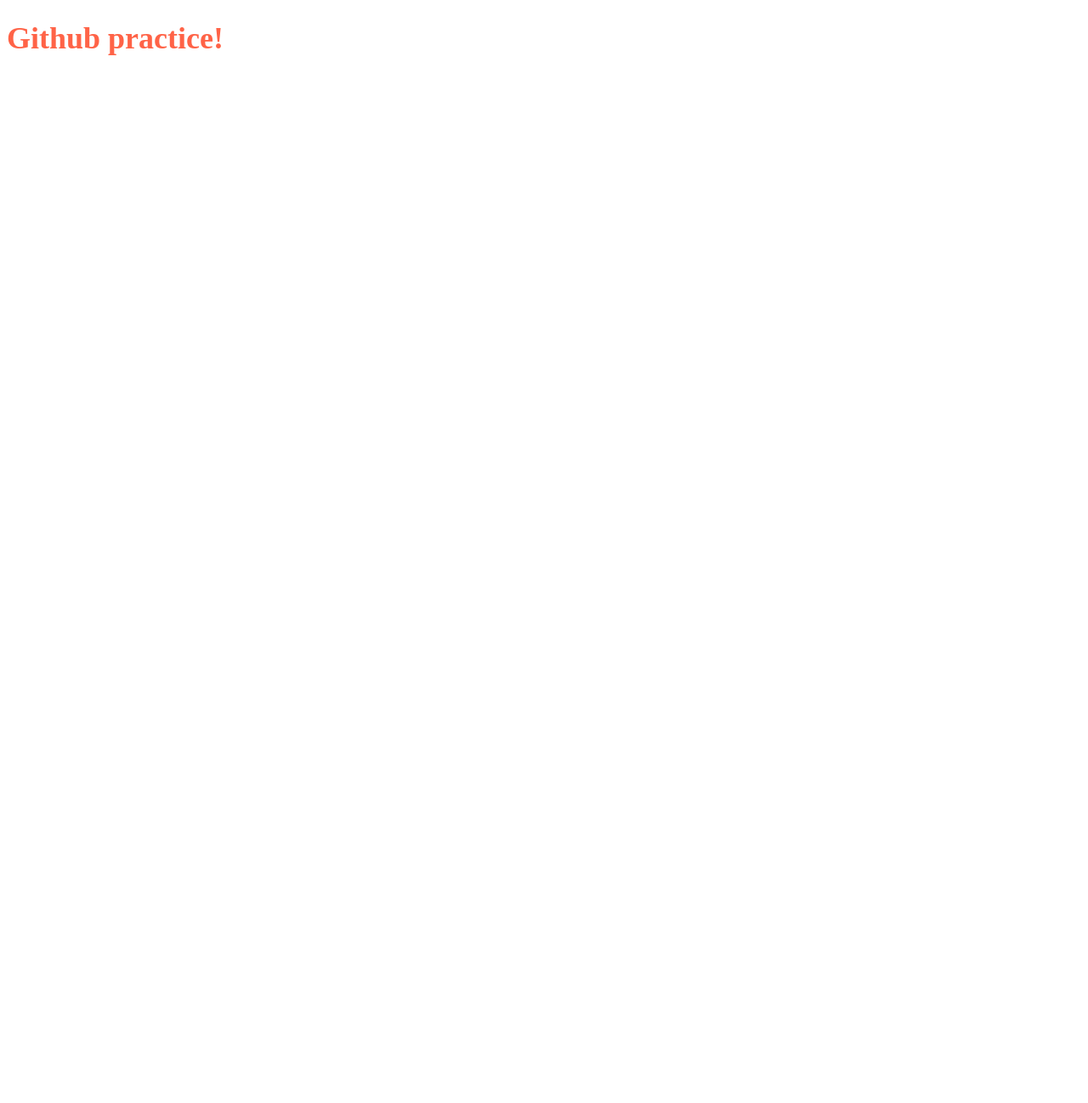
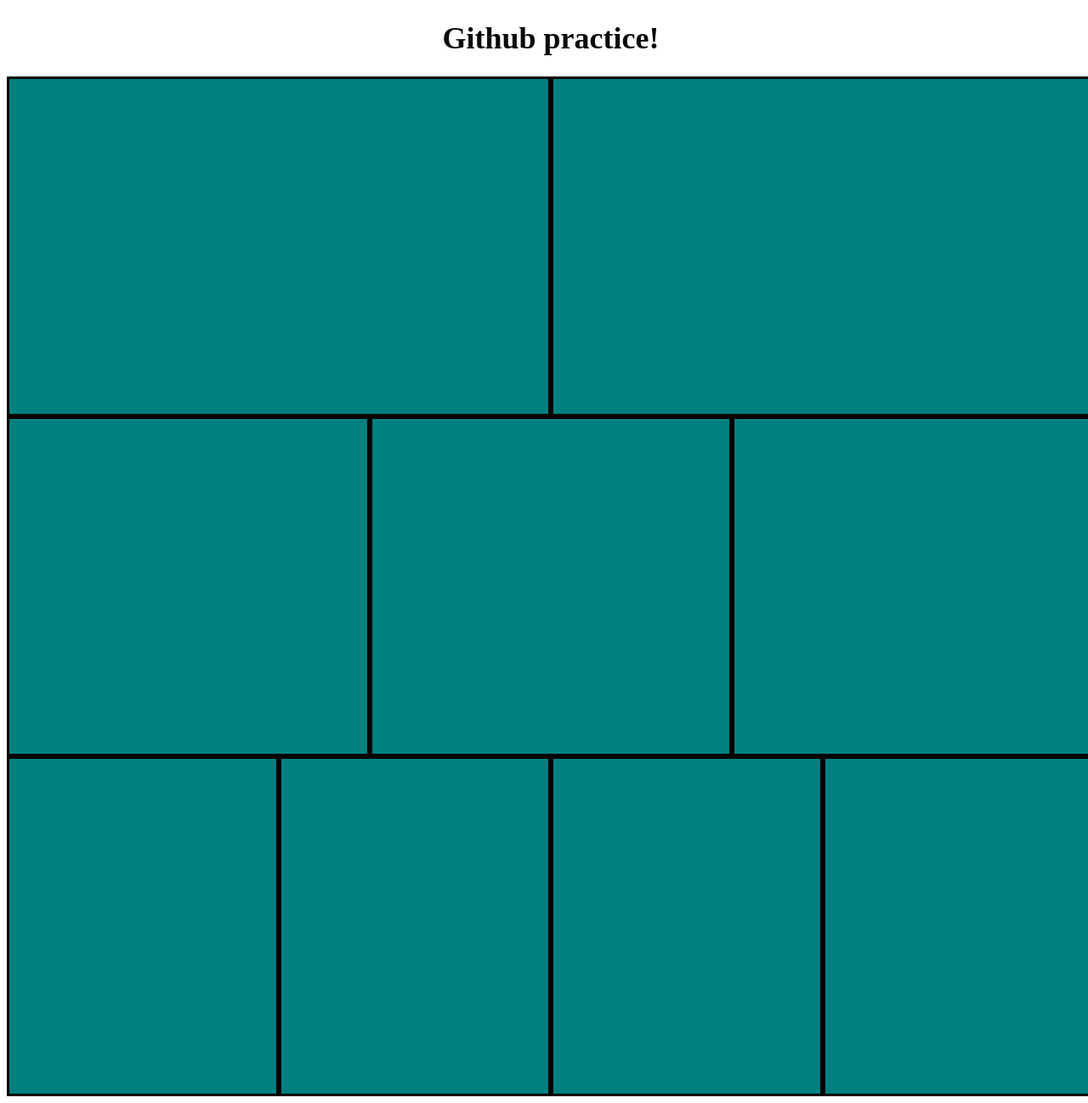
Before and after one commit to jonathanwalkerscripts/Coteach, a plain HTML site: page index.html in a window 1280 px wide. Shown: the whole page at 85% size. Before the commit the page ends 800 px from the top, so only its background shows below. Drawn offline with Linux system fonts and the light colour scheme.

Commit message:
Take Home Example VetDay

```diff
--- a/index.html
+++ b/index.html
@@ -11,7 +11,24 @@
     <link href="https://fonts.googleapis.com/css?family=EB+Garamond:400,500,700&display=swap" rel="stylesheet">
 
 </head>
-<h1 class="heading">Github practice!</h1>
+<h1 class="heading"><center>Github practice!</h1>
+</center>
 <body>
+    <div class= "row">
+        <div class="column2"></div>
+        <div class="column2"></div>
+    </div>
+    <div class= "row">
+        <div class="column3"></div>
+        <div class="column3"></div>
+        <div class="column3"></div>
+    </div>
+    <div class= "row">
+        <div class="column4"></div>
+        <div class="column4"></div>
+        <div class="column4"></div>
+        <div class="column4"></div>
+
+    </div>
     </body>
     </html>
--- a/style.css
+++ b/style.css
@@ -1,9 +1,45 @@
 body {
     box-sizing: border-box;
+    height: 100%;
+    width: 100%;
 }
 
 .heading {
     box-sizing: border-box;
-    color: tomato;
+    color: rgb(10, 9, 9);
     font-size: 36px;
+
 }
+
+.row::after {
+    content: "";
+    clear: both;
+    display: table;
+}
+
+.column2 {
+    float: left;
+    width: 50%;
+    height: 400px;
+    border: 3px solid black;
+    background-color: teal;
+    box-sizing: border-box;
+}
+
+.column3 {
+    float: left;
+    width: 33.33%;
+    height: 400px;
+    border: 3px solid black;
+    background-color: teal;
+    box-sizing: border-box;
+}
+
+.column4 {
+    float: left;
+    width: 25%;
+    height: 400px;
+    border: 3px solid black;
+    background-color: teal;
+    box-sizing: border-box;
+}
```
